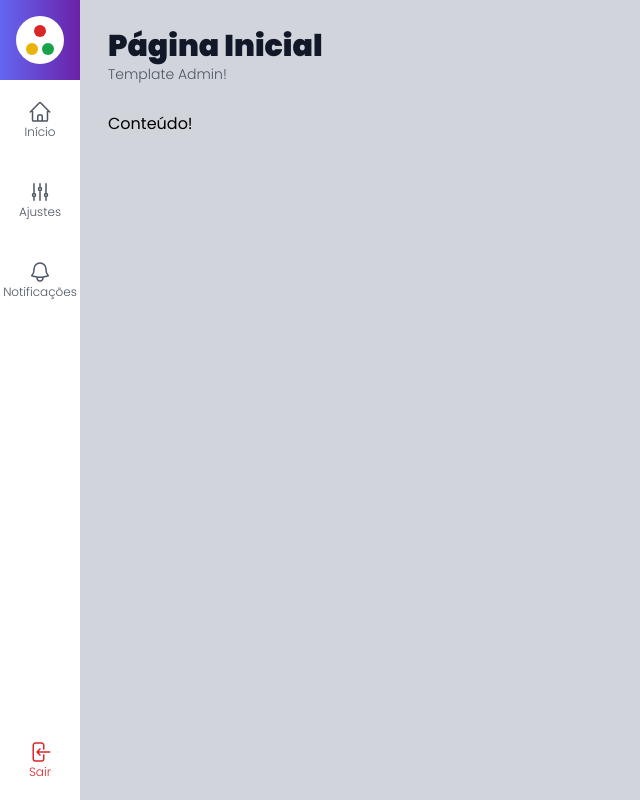
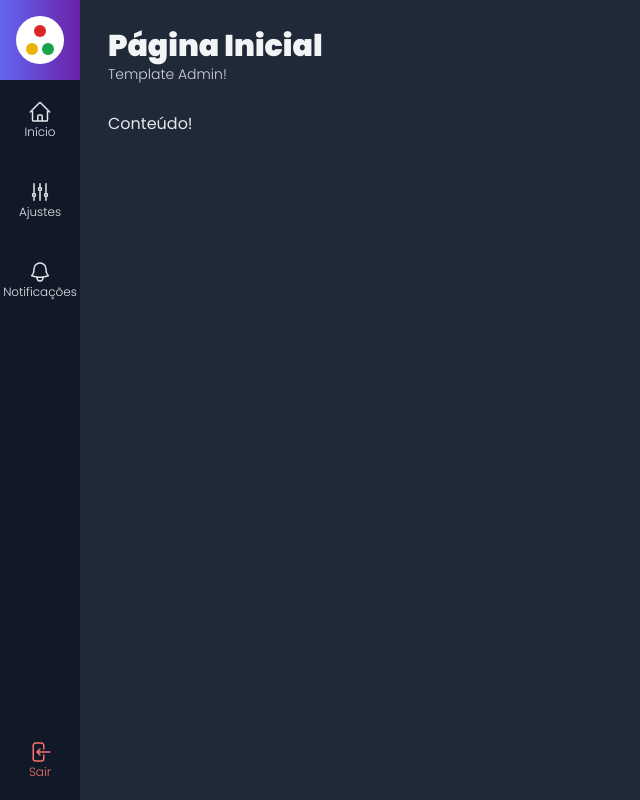
Before and after one commit to Erick-de-Paiva/projeto-template-admin, a Next.js app: page / in a window 1280 px wide. Shown: the whole page, without its empty margins (0-640 px from the left). Built offline with nearby package versions, Linux system fonts and the light colour scheme.

Commit message:
esquema de cores #02

```diff
--- a/src/components/template/Conteudo.tsx
+++ b/src/components/template/Conteudo.tsx
@@ -6,6 +6,7 @@ export default function Titulo(props: ConteudoProps) {
     return (
         <div className={`
             flex flex-col mt-7
+            dark:text-gray-200
         `}>
             {props.children}
         </div>
--- a/src/components/template/Layout.tsx
+++ b/src/components/template/Layout.tsx
@@ -10,7 +10,7 @@ interface LayoutProps {
 
 export default function Layout(props: LayoutProps) {
     return (
-        <div className={`flex h-screen w-screen`}>
+        <div className={`dark flex h-screen w-screen`}>
             <MenuLateral />
             <div className={`
                 flex flex-col w-full p-7
--- a/src/components/template/MenuItem.tsx
+++ b/src/components/template/MenuItem.tsx
@@ -14,12 +14,11 @@ export default function MenuItem(props: MenuItemProps) {
             <a className={`
                     flex flex-col justify-center items-center
                     h-20 w-20 text-gray-600
+                    dark:text-gray-200
                     ${props.className}
                 `}>
                 {props.icone}
-                <span className={`
-                    text-xs font-light
-                `}>
+                <span className={`text-xs font-light`}>
                     {props.texto}
                 </span>
             </a>
@@ -27,7 +26,7 @@ export default function MenuItem(props: MenuItemProps) {
     }
     return (
         <li onClick={props.onClick} className={`
-            hover:bg-gray-100
+            hover:bg-gray-100 dark:hover:bg-gray-800
             cursor-pointer
         `}>
             {props.url ? (
--- a/src/components/template/MenuLateral.tsx
+++ b/src/components/template/MenuLateral.tsx
@@ -4,7 +4,11 @@ import Logo from "./Logo"
 
 export default function MenuLateral() {
     return (
-        <aside className="flex flex-col">
+        <aside className={`
+            flex flex-col
+            bg-gray-200 text-gray-700
+            dark:bg-gray-900
+        `}>
             <div className={`
                 flex flex-col items-center justify-center
                 bg-gradient-to-r from-indigo-500 to-purple-800
@@ -21,8 +25,9 @@ export default function MenuLateral() {
                 <MenuItem texto="Sair" icone={IconeSair}
                     onClick={() => console.log('logout')}
                     className={`
-                        text-red-600
+                        text-red-600 dark:text-red-400
                         hover:bg-red-400 hover:text-white
+                        dark:hover:text-white
                     `}
                 />
             </ul>
--- a/src/components/template/Titulo.tsx
+++ b/src/components/template/Titulo.tsx
@@ -8,12 +8,13 @@ export default function Titulo(props: TituloProps) {
         <div>
             <h1 className={`
                 font-black text-3xl
-                text-gray-900
+                text-gray-900 dark:text-gray-100
             `}>
                 {props.titulo}
             </h1>
             <h2 className={`
-                font-light text-sm text-gray-600
+                font-light text-sm
+                dark:text-gray-300
             `}>
                 {props.subtitulo}
             </h2>
```
